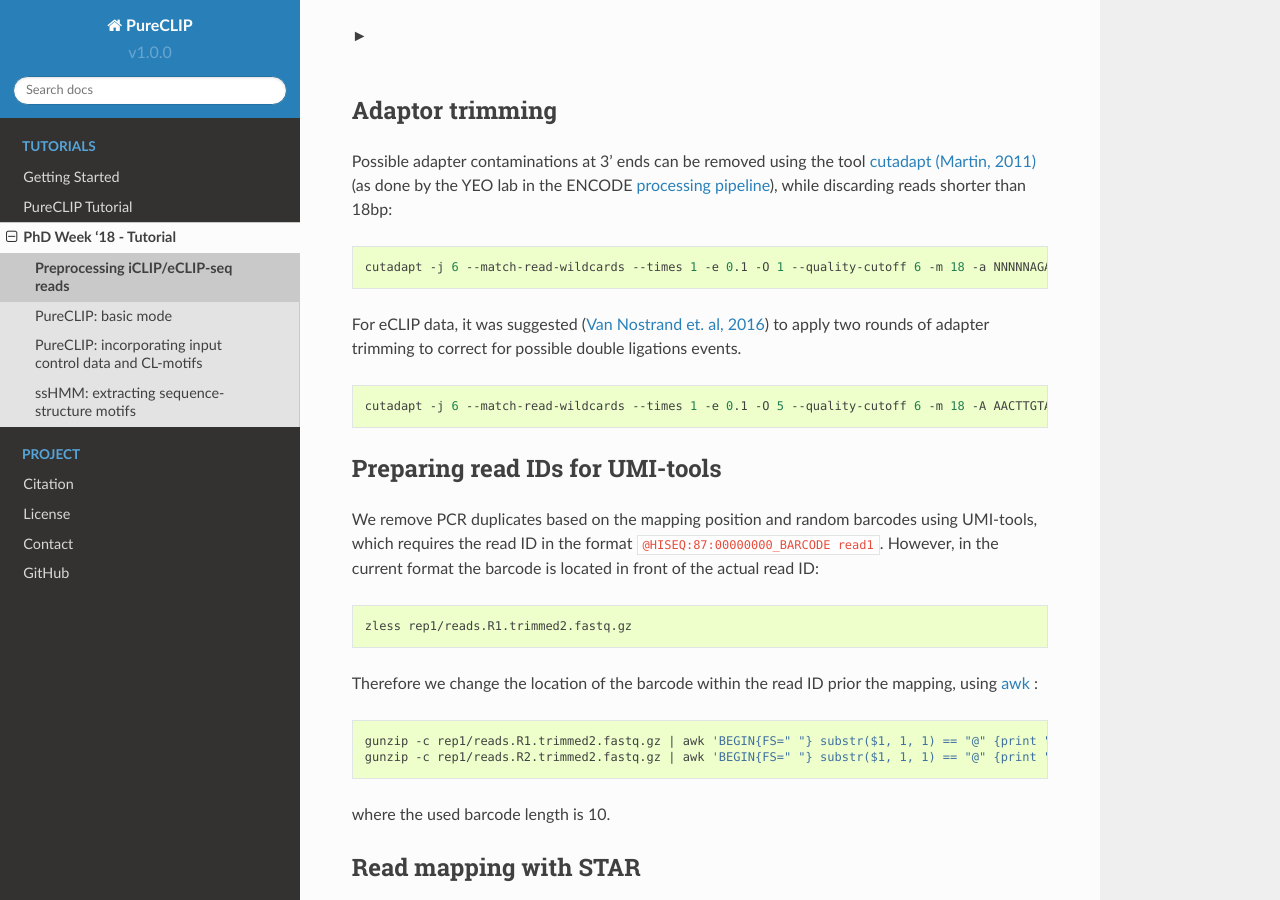
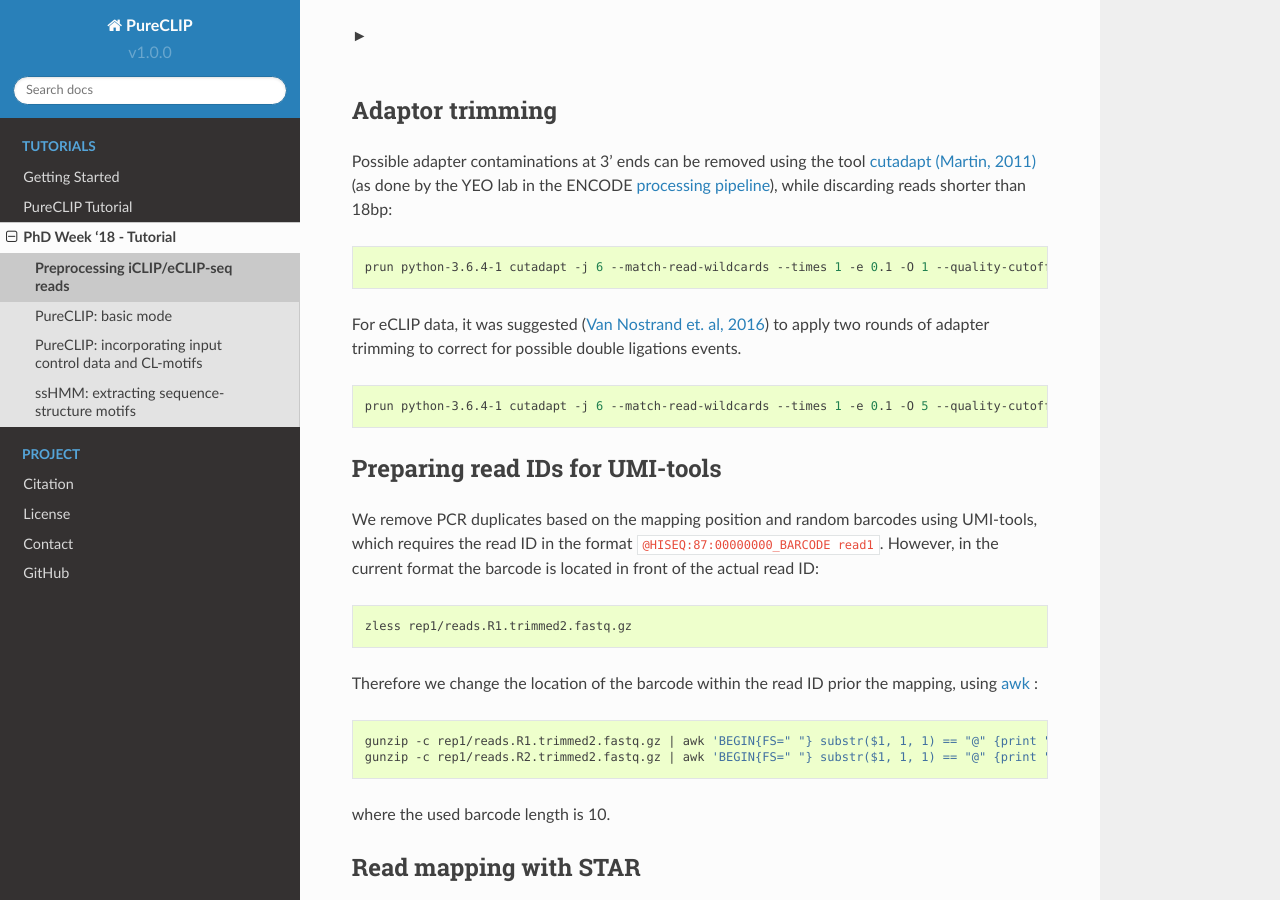
Before and after one commit to skrakau/PureCLIP, a Sphinx documentation site: the page built from docs/PhD-week_tutorial/preprocessing.rst, in a window 1280 px wide and 900 px high, scrolled down 824 px. Built offline with Sphinx 7.4.7 and the Read the Docs theme 2.0.0, drawn with Linux system fonts in a browser that asks for light colours; pages that are not in the unit, such as notebooks, are missing from menus; some of the changed text lies outside the part shown.

Commit message:
Fixed commands

```diff
--- a/docs/PhD-week_tutorial/preprocessing.rst
+++ b/docs/PhD-week_tutorial/preprocessing.rst
@@ -66,13 +66,13 @@
 
 .. code:: bash
 
-    cutadapt -j 6 --match-read-wildcards --times 1 -e 0.1 -O 1 --quality-cutoff 6 -m 18 -a NNNNNAGATCGGAAGAGCACACGTCTGAACTCCAGTCAC -g CTTCCGATCTACAAGTT  -g CTTCCGATCTTGGTCCT -A AACTTGTAGATCGGA -A AGGACCAAGATCGGA -A ACTTGTAGATCGGAA -A GGACCAAGATCGGAA  -A CTTGTAGATCGGAAG  -A GACCAAGATCGGAAG -A TTGTAGATCGGAAGA -A ACCAAGATCGGAAGA -A TGTAGATCGGAAGAG -A CCAAGATCGGAAGAG -A GTAGATCGGAAGAGC -A CAAGATCGGAAGAGC -A TAGATCGGAAGAGCG  -A AAGATCGGAAGAGCG -A AGATCGGAAGAGCGT  -A GATCGGAAGAGCGTC -A ATCGGAAGAGCGTCG -A TCGGAAGAGCGTCGT -A CGGAAGAGCGTCGTG -A GGAAGAGCGTCGTGT -o rep1/reads.R1.trimmed.fastq.gz -p rep1/reads.R2.trimmed.fastq.gz rep1/reads.R1.fastq.gz rep1/reads.R2.fastq.gz > rep1/cutadapt.log
+    prun python-3.6.4-1 cutadapt -j 6 --match-read-wildcards --times 1 -e 0.1 -O 1 --quality-cutoff 6 -m 18 -a NNNNNAGATCGGAAGAGCACACGTCTGAACTCCAGTCAC -g CTTCCGATCTACAAGTT  -g CTTCCGATCTTGGTCCT -A AACTTGTAGATCGGA -A AGGACCAAGATCGGA -A ACTTGTAGATCGGAA -A GGACCAAGATCGGAA  -A CTTGTAGATCGGAAG  -A GACCAAGATCGGAAG -A TTGTAGATCGGAAGA -A ACCAAGATCGGAAGA -A TGTAGATCGGAAGAG -A CCAAGATCGGAAGAG -A GTAGATCGGAAGAGC -A CAAGATCGGAAGAGC -A TAGATCGGAAGAGCG  -A AAGATCGGAAGAGCG -A AGATCGGAAGAGCGT  -A GATCGGAAGAGCGTC -A ATCGGAAGAGCGTCG -A TCGGAAGAGCGTCGT -A CGGAAGAGCGTCGTG -A GGAAGAGCGTCGTGT -o rep1/reads.R1.trimmed.fastq.gz -p rep1/reads.R2.trimmed.fastq.gz rep1/reads.R1.fastq.gz rep1/reads.R2.fastq.gz > rep1/cutadapt.log
 
 For eCLIP data, it was suggested (`Van Nostrand et. al, 2016 <https://www.ncbi.nlm.nih.gov/pubmed/27018577>`_) to apply two rounds of adapter trimming to correct for possible double ligations events.
 
 .. code:: bash
 
-    cutadapt -j 6 --match-read-wildcards --times 1 -e 0.1 -O 5 --quality-cutoff 6 -m 18 -A AACTTGTAGATCGGA -A AGGACCAAGATCGGA -A ACTTGTAGATCGGAA -A GGACCAAGATCGGAA -A CTTGTAGATCGGAAG -A GACCAAGATCGGAAG -A TTGTAGATCGGAAGA -A ACCAAGATCGGAAGA -A TGTAGATCGGAAGAG -A CCAAGATCGGAAGAG -A GTAGATCGGAAGAGC -A CAAGATCGGAAGAGC -A TAGATCGGAAGAGCG -A AAGATCGGAAGAGCG -A AGATCGGAAGAGCGT -A GATCGGAAGAGCGTC -A ATCGGAAGAGCGTCG -A TCGGAAGAGCGTCGT -A CGGAAGAGCGTCGTG -A GGAAGAGCGTCGTGT -o rep1/reads.R1.trimmed2.fastq.gz -p rep1/reads.R2.trimmed2.fastq.gz rep1/reads.R1.trimmed.fastq.gz rep1/reads.R2.trimmed.fastq.gz > rep1/cutadapt.2.log
+    prun python-3.6.4-1 cutadapt -j 6 --match-read-wildcards --times 1 -e 0.1 -O 5 --quality-cutoff 6 -m 18 -A AACTTGTAGATCGGA -A AGGACCAAGATCGGA -A ACTTGTAGATCGGAA -A GGACCAAGATCGGAA -A CTTGTAGATCGGAAG -A GACCAAGATCGGAAG -A TTGTAGATCGGAAGA -A ACCAAGATCGGAAGA -A TGTAGATCGGAAGAG -A CCAAGATCGGAAGAG -A GTAGATCGGAAGAGC -A CAAGATCGGAAGAGC -A TAGATCGGAAGAGCG -A AAGATCGGAAGAGCG -A AGATCGGAAGAGCGT -A GATCGGAAGAGCGTC -A ATCGGAAGAGCGTCG -A TCGGAAGAGCGTCGT -A CGGAAGAGCGTCGTG -A GGAAGAGCGTCGTGT -o rep1/reads.R1.trimmed2.fastq.gz -p rep1/reads.R2.trimmed2.fastq.gz rep1/reads.R1.trimmed.fastq.gz rep1/reads.R2.trimmed.fastq.gz > rep1/cutadapt.2.log
 
 
 Preparing read IDs for UMI-tools
@@ -120,7 +120,7 @@
 .. code:: bash
 
     mkdir -p rep1/STAR
-    STAR --outSAMtype BAM SortedByCoordinate --runThreadN 6 --genomeDir ~/protein-RNA-interactions/hg19_data/genome_index/ --readFilesIn rep1/reads.R1.trimmed2.bc.fastq.gz rep1/reads.R2.trimmed2.bc.fastq.gz --readFilesCommand  zcat --outFilterMultimapNmax 1 --scoreDelOpen -1 --outFileNamePrefix rep1/STAR/ --alignEndsType EndToEnd
+    STAR --outSAMtype BAM SortedByCoordinate --runThreadN 6 --genomeDir ~/protein-RNA-interactions/hg19_data/genome_index/ --readFilesIn rep1/reads.R1.trimmed2.bc.fastq.gz rep1/reads.R2.trimmed2.bc.fastq.gz --readFilesCommand  zcat --outFilterType BySJout --outFilterMultimapNmax 1 --alignSJoverhangMin 8 --alignSJDBoverhangMin 1 --outFilterMismatchNmax 999 --outFilterMismatchNoverLmax 0.04 --scoreDelOpen -1 --alignIntronMin 20 --alignIntronMax 1000000 --alignMatesGapMax 1000000 --outFileNamePrefix rep1/STAR/ --alignEndsType EndToEnd
 
 The parameter ``--outFilterMultimapNmax 1`` ensures only uniquely mapping reads will be reported.
 Furthermore, it is important to use the ``--alignEndsType EndToEnd`` setting, to ensure the mapping of the whole read.
@@ -158,7 +158,7 @@
 
 .. code:: bash
 
-    umi_tools dedup -I rep1/STAR/Aligned.f.bam --paired -S rep1/STAR/Aligned.f.duplRm.bam > rep1/STAR/umi_tools.log
+    prun python umi_tools dedup -I rep1/STAR/Aligned.f.bam --paired -S rep1/STAR/Aligned.f.duplRm.bam > rep1/STAR/umi_tools.log
 
 
 Pooling and R2 retrieval
```
